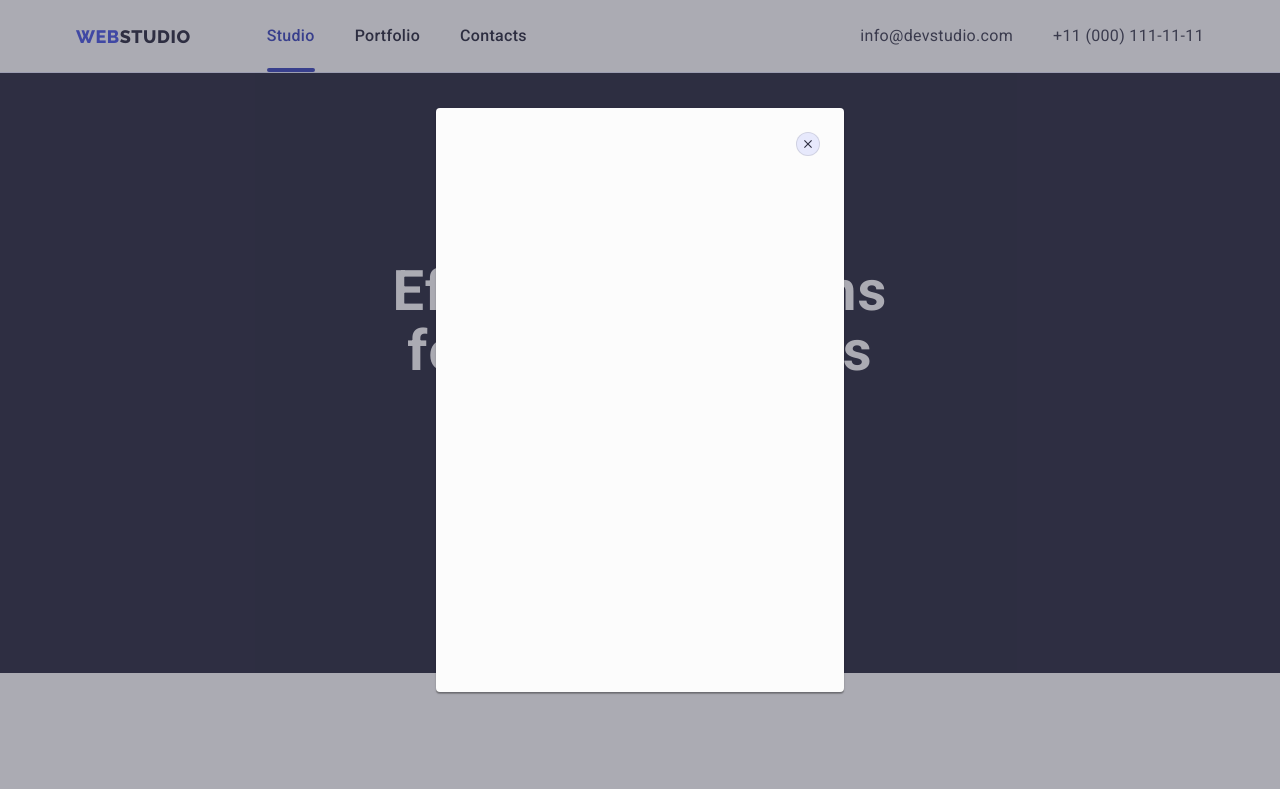
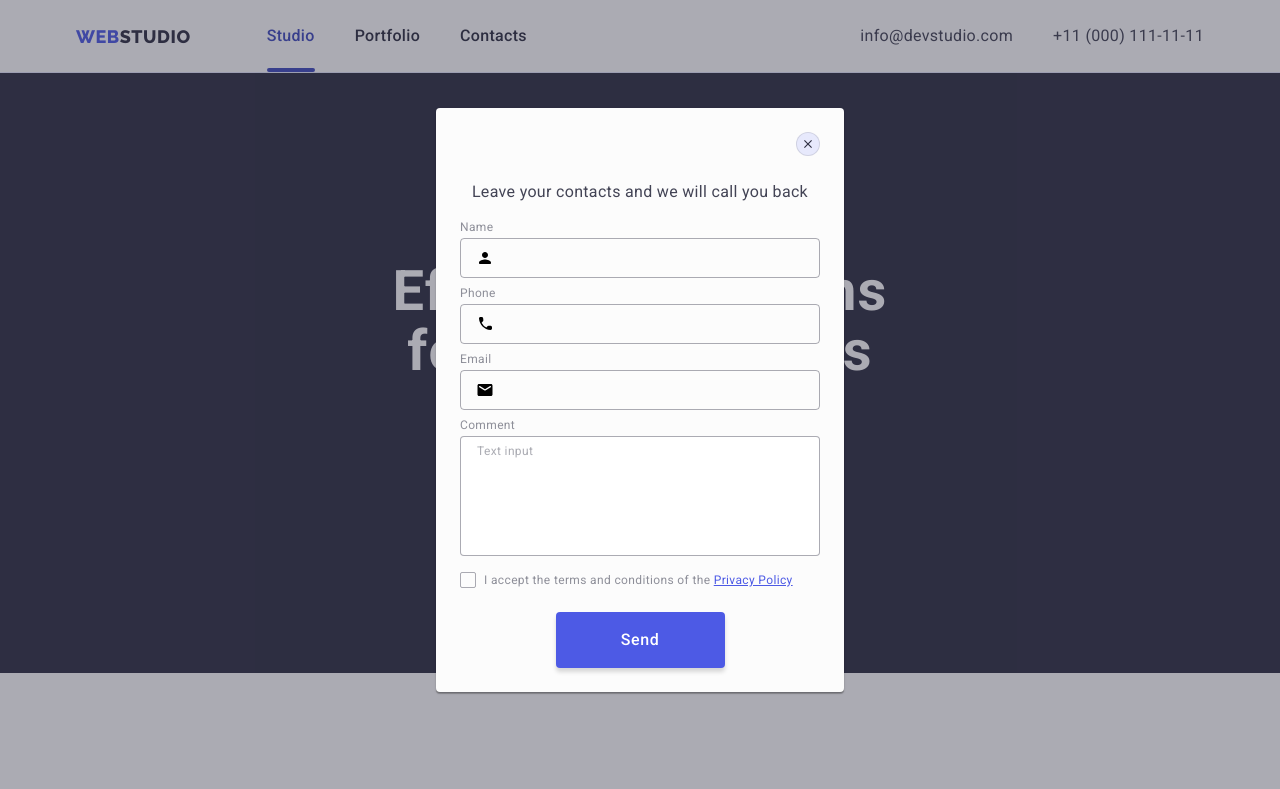
Before and after one commit to darinakhalina/goit-markup-hw-05, a plain HTML site: page index.html in a window 1280 px wide. Both pictures are taken after a click on the button "Order service". Shown: the top 789 px of the page. Drawn offline with nearby package versions, Linux system fonts and the light colour scheme.

Commit message:
add contact form

```diff
--- a/css/styles.css
+++ b/css/styles.css
@@ -128,6 +128,42 @@ img {
     0px 3px 1px 0px #0000001a;
 }
 
+.checkbox {
+  position: relative;
+  width: 16px;
+  height: 16px;
+  border-radius: 2px;
+  border: 1px solid var(--modal-overlay-color);
+  transition: border-color var(--transition-duration)
+      var(--transition-timing-function),
+    background-color var(--transition-duration)
+      var(--transition-timing-function);
+}
+
+.checkbox:focus-within {
+  border-color: var(--primary-brand-color);
+}
+
+.checkbox:has(.checkbox__input:checked) {
+  border-color: var(--primary-brand-color);
+  background-color: var(--primary-brand-color);
+}
+
+.checkbox__icon {
+  position: absolute;
+  top: 50%;
+  left: 50%;
+  transform: translate(-50%, -50%);
+  fill: var(--white-color);
+  opacity: 0;
+  transition: opacity var(--transition-duration)
+    var(--transition-timing-function);
+}
+
+.checkbox__input:checked + .checkbox__icon {
+  opacity: 1;
+}
+
 .input {
   display: block;
   width: 264px;
@@ -144,10 +180,6 @@ img {
     var(--transition-timing-function);
 }
 
-.input:focus {
-  border-color: var(--primary-brand-color);
-}
-
 .input::placeholder {
   color: var(--white-color);
 }
@@ -159,6 +191,32 @@ img {
 
 .input.input--inverted::placeholder {
   color: var(--modal-overlay-color);
+}
+
+.input:focus {
+  border-color: var(--primary-brand-color);
+}
+
+.textarea {
+  color: var(--dark-color);
+  font-size: 12px;
+  line-height: 1.166;
+  letter-spacing: 0.03em;
+  border-radius: 4px;
+  border: 1px solid var(--modal-overlay-color);
+  padding: 7px 16px;
+  resize: none;
+  outline: transparent;
+  transition: border-color var(--transition-duration)
+    var(--transition-timing-function);
+}
+
+.textarea::placeholder {
+  color: var(--modal-overlay-color);
+}
+
+.textarea:focus {
+  border-color: var(--primary-brand-color);
 }
 
 .header {
@@ -612,6 +670,7 @@ img {
   min-height: 584px;
   background-color: var(--modal-background-color);
   border-radius: 4px;
+  padding: 72px 24px 24px;
   box-shadow: 0 2px 1px 0 rgba(0, 0, 0, 0.2), 0 1px 3px 0 rgba(0, 0, 0, 0.12),
     0 1px 1px 0 rgba(0, 0, 0, 0.14);
   transition: transform var(--transition-duration)
@@ -658,3 +717,78 @@ img {
 .modal-button__icon {
   fill: currentColor;
 }
+
+.modal-contacts-title {
+  text-align: center;
+  margin-bottom: 16px;
+}
+
+.contacts-form {
+  display: flex;
+  flex-direction: column;
+}
+
+.contacts-form__input-wrapper {
+  position: relative;
+  margin-bottom: 8px;
+}
+
+.contacts-form__input-wrapper:focus-within .contacts-form__input-icon {
+  fill: var(--primary-brand-color);
+}
+
+.contacts-form__label {
+  color: var(--subtle-text-color);
+  font-size: 12px;
+  line-height: 14px;
+  letter-spacing: 0.03em;
+}
+
+.contacts-form__label:not(:last-of-type) {
+  margin-bottom: 4px;
+}
+
+.contacts-form__label:last-of-type {
+  margin-bottom: 24px;
+}
+
+.contacts-form__input {
+  width: 100%;
+  padding-left: 38px;
+}
+
+.contacts-form__input-icon {
+  position: absolute;
+  top: 50%;
+  left: 16px;
+  transform: translateY(-50%);
+  transition: fill var(--transition-duration) var(--transition-timing-function);
+}
+
+.contacts-form__textarea {
+  margin-bottom: 16px;
+  max-height: 120px;
+}
+
+.contacts-form__link {
+  color: var(--primary-brand-color);
+  font-size: 12px;
+  line-height: 16px;
+  letter-spacing: 0.03em;
+}
+
+.contacts-form__button {
+  align-self: center;
+  width: 169px;
+}
+
+.contacts-form__link {
+  color: var(--primary-brand-color);
+  text-decoration: underline;
+}
+
+.contacts-form__label.contacts-form__accept {
+  display: flex;
+  align-items: center;
+  gap: 8px;
+}
--- a/index.html
+++ b/index.html
@@ -391,6 +391,46 @@
                     <use href="./images/icons.svg#close"></use>
                 </svg>
             </button>
+            <p class="text modal-contacts-title">Leave your contacts and we will call you back</p>
+            <form class="contacts-form" action="#" method="post">
+                <label class="contacts-form__label" for="name">Name</label>
+                <div class="contacts-form__input-wrapper">
+                    <input class="input input--inverted contacts-form__input" type="text" id="name" name="name" />
+                    <svg class="contacts-form__input-icon" width="18" height="24">
+                        <use href="./images/icons.svg#person"></use>
+                    </svg>
+                </div>
+                <label class="contacts-form__label" for="phone">Phone</label>
+                <div class="contacts-form__input-wrapper">
+                    <input class="input input--inverted contacts-form__input" type="tel" id="phone" name="phone" />
+                    <svg class="contacts-form__input-icon" width="18" height="24">
+                        <use href="./images/icons.svg#phone"></use>
+                    </svg>
+                </div>
+                <label class="contacts-form__label" for="email">Email</label>
+                <div class="contacts-form__input-wrapper">
+                    <input class="input input--inverted contacts-form__input" type="email" id="email" name="email" />
+                    <svg class="contacts-form__input-icon" width="18" height="24">
+                        <use href="./images/icons.svg#email"></use>
+                    </svg>
+                </div>
+                <label class="contacts-form__label" for="comment">Comment</label>
+                <textarea class="textarea contacts-form__textarea" id="comment" name="comment" placeholder="Text input"
+                    rows="8"></textarea>
+                <label class="contacts-form__label contacts-form__accept" for="accept">
+                    <div class="checkbox">
+                        <input class="visually-hidden checkbox__input" type="checkbox" id="accept" name="accept" />
+                        <svg class="checkbox__icon" width="16" height="16">
+                            <use href="./images/icons.svg#check"></use>
+                        </svg>
+                    </div>
+                    <span>
+                        I accept the terms and conditions of the
+                        <a class="contacts-form__link" href="#" target="_blank">Privacy Policy</a>
+                    </span>
+                </label>
+                <button class="button button--primary contacts-form__button" type="submit">Send</button>
+            </form>
         </div>
     </div>
     <script type="text/javascript" src="js/modal.js"></script>
```
